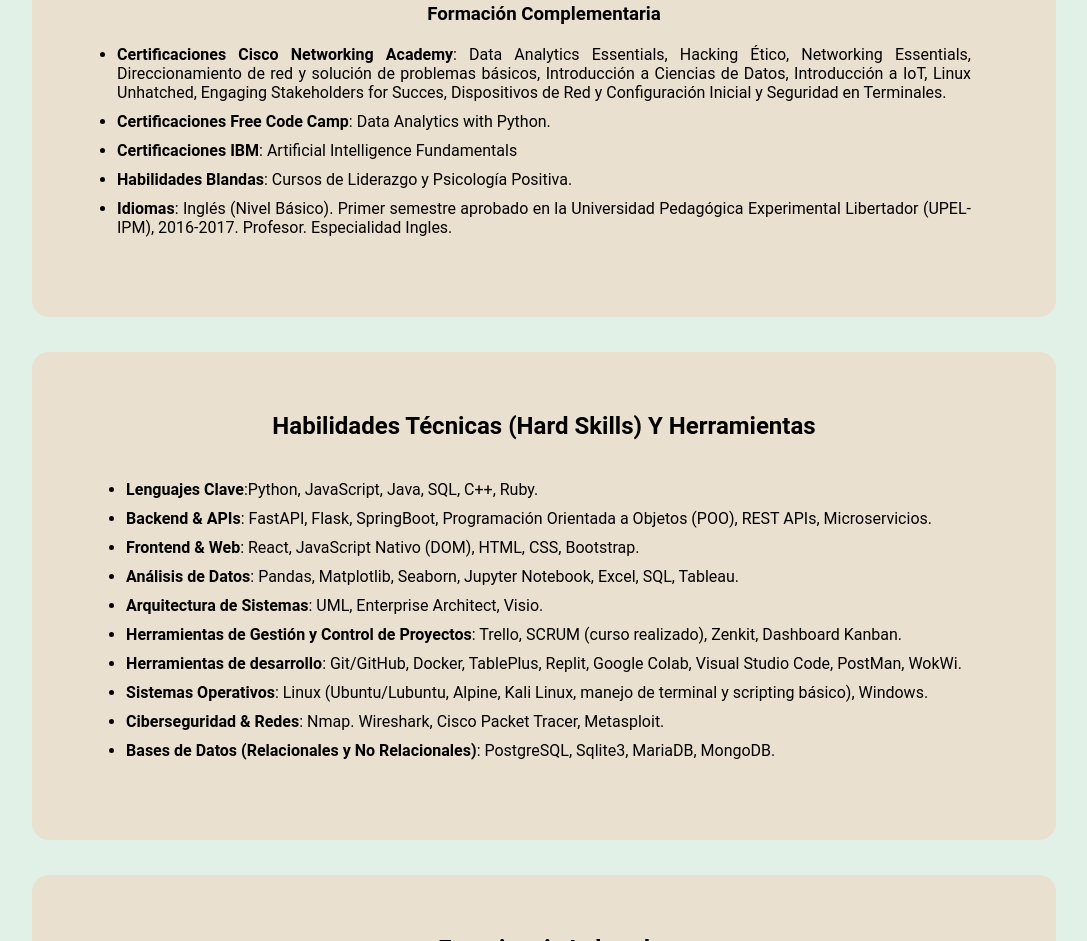
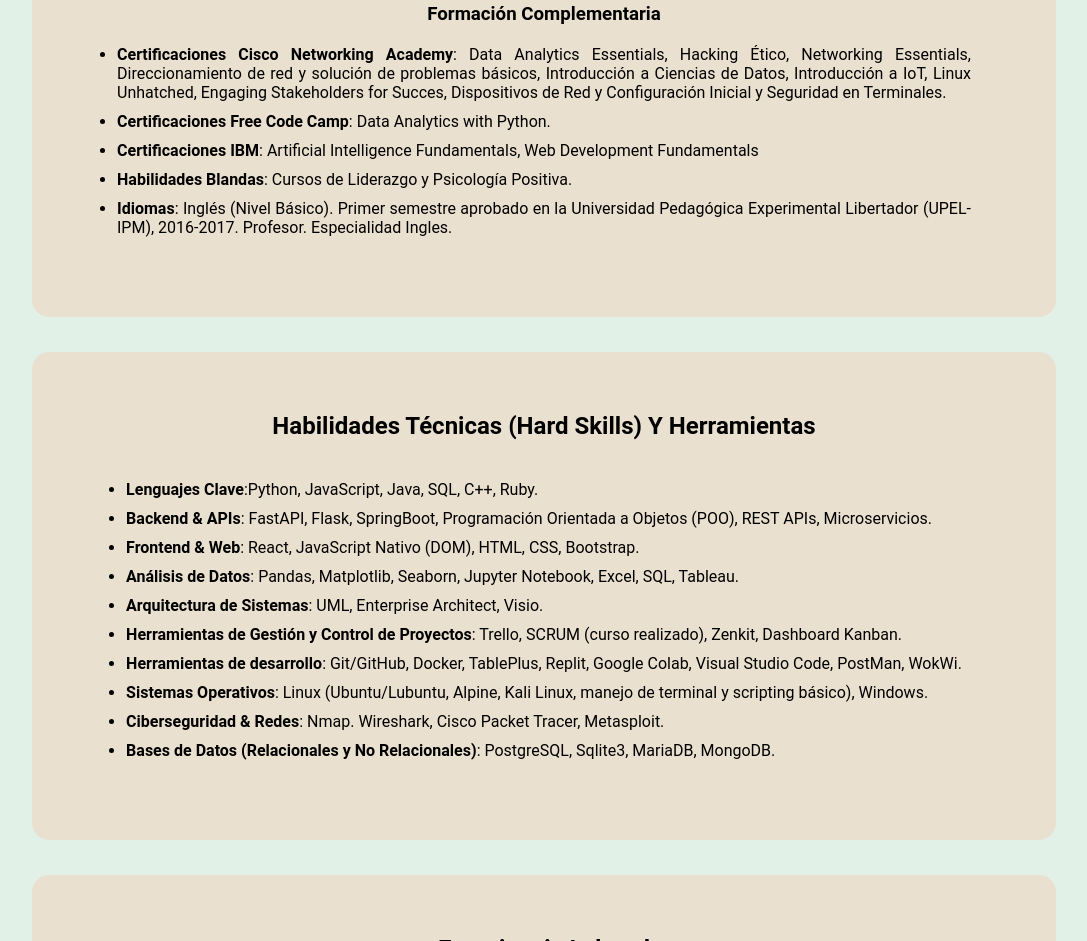
Before and after one commit to Jesanchezz/CV-Version-Web, a plain HTML site: page index.html in a window 1280 px wide. Shown: the part 1286-2227 px from the top of the page, without its empty margins (96-1183 px from the left). Drawn offline with Linux system fonts and the light colour scheme.

Commit message:
Actualizando contenido de formación complementaria

```diff
--- a/index.html
+++ b/index.html
@@ -69,7 +69,7 @@
 				<ul>
 					<li><b>Certificaciones Cisco Networking Academy</b>: Data Analytics Essentials, Hacking Ético, Networking Essentials, Direccionamiento de red y solución de problemas básicos, Introducción a Ciencias de Datos, Introducción a IoT, Linux Unhatched, Engaging Stakeholders for Succes, Dispositivos de Red y Configuración Inicial y Seguridad en Terminales. </li>
 					<li><b>Certificaciones Free Code Camp</b>: Data Analytics with Python.</li>
-					<li><b>Certificaciones IBM</b>: Artificial Intelligence Fundamentals</li>
+					<li><b>Certificaciones IBM</b>: Artificial Intelligence Fundamentals, Web Development Fundamentals</li>
 					<li><b>Habilidades Blandas</b>: Cursos de Liderazgo y Psicología Positiva.</li>
 					<li><b>Idiomas</b>: Inglés (Nivel Básico). Primer semestre aprobado en la Universidad Pedagógica Experimental Libertador (UPEL-IPM), 2016-2017. Profesor. Especialidad Ingles.</li>
 				</ul>
```
